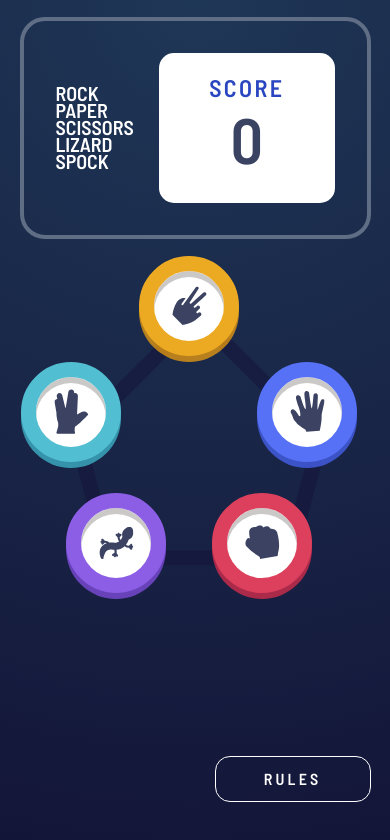
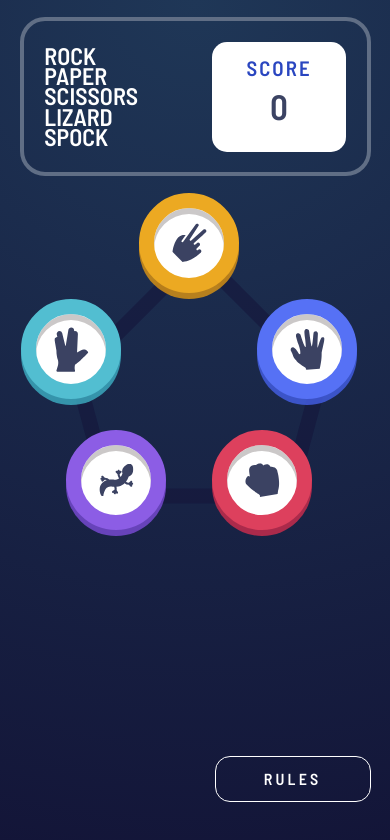
Before and after one commit to Tactenator/rockpaperscissors, a website: page index.html in a window 390 px wide. Drawn offline with nearby package versions, Linux system fonts and the light colour scheme.

Commit message:
adjusting mobile font and padding

```diff
--- a/styles.css
+++ b/styles.css
@@ -378,15 +378,23 @@ body {
         width: 90vw;
         justify-content: space-between;
         gap: 5vw;
+        padding: 1.3rem;
+    }
 
+    .score-container {
+        padding: 1rem 2rem;
     }
 
     .score-container h3 {
-        font-size: 1.5rem;
+        font-size: 1.3rem;
+    }
+
+    .score-container h1 {
+        font-size: 2.2rem;
     }
 
     .options {
-        font-size: 10px;
+        font-size: 12px;
         width: 24vw;
     }
 
```
